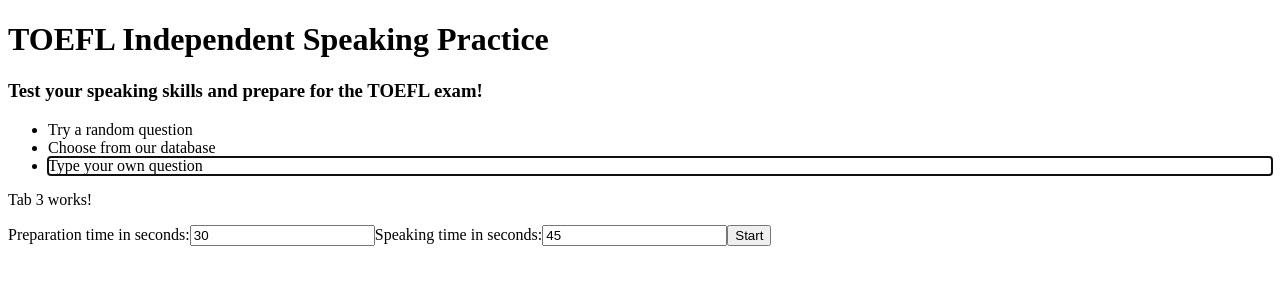
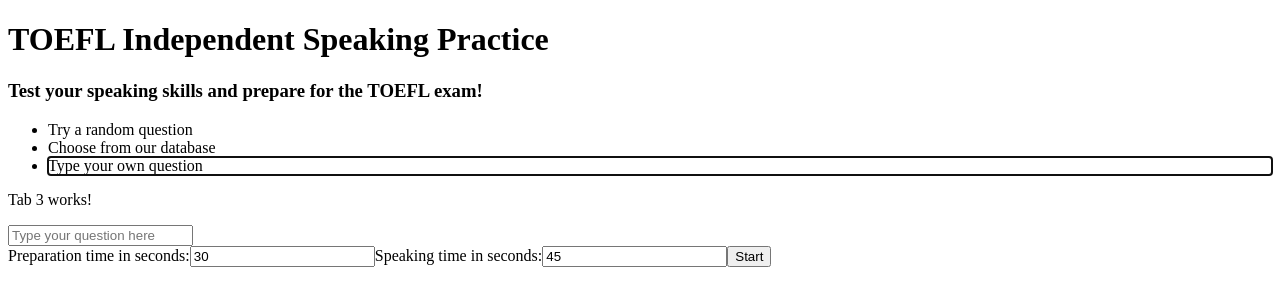
Before and after one commit to hummus-erectus/toeflApp, a React (Vite) app: page / in a window 1280 px wide. Both pictures are taken after a click on the element 640 px from the left and 164 px from the top of the page. Shown: the top 306 px of the page. Built offline with nearby package versions, Linux system fonts and the light colour scheme.

Commit message:
Tabs separate from form

```diff
--- a/src/Components/CustomizeForm.jsx
+++ b/src/Components/CustomizeForm.jsx
@@ -19,7 +19,7 @@ export default function CustomizeForm (props) {
     }
 
     return(
-        <form onSubmit={handleSubmit}>
+    <form onSubmit={handleSubmit}>
         <label>
             Preparation time in seconds:
             <input
--- a/src/Components/StartScreen.jsx
+++ b/src/Components/StartScreen.jsx
@@ -3,6 +3,14 @@ import { Tab, Tabs, TabList, TabPanel } from "react-tabs";
 import CustomizeForm from './CustomizeForm'
 
 export default function StartScreen(props) {
+    const [customQuestion, setCustomQuestion] = React.useState("")
+
+    const [questionSourceType, setQuestionSourceType] = React.useState(0)
+
+    function handleCustomQuestionChange(event) {
+        setCustomQuestion(event.target.value)
+        console.log(customQuestion)
+    }
 
 
     return(
@@ -10,7 +18,7 @@ export default function StartScreen(props) {
             <h1> TOEFL Independent Speaking Practice</h1>
             <h3> Test your speaking skills and prepare for the TOEFL exam!</h3>
             <div className='start--question-type'>
-                <Tabs className="Tabs">
+                <Tabs className="Tabs" onSelect={(index) => setQuestionSourceType(index)}>
                     <TabList>
                         <Tab>Try a random question</Tab>
                         <Tab>Choose from our database</Tab>
@@ -24,6 +32,14 @@ export default function StartScreen(props) {
                     </TabPanel>
                     <TabPanel>
                         <p>Tab 3 works!</p>
+                        <input
+                            type="text"
+                            placeholder="Type your question here"
+                            // className="form--input"
+                            name="customText"
+                            value={customQuestion}
+                            onChange={handleCustomQuestionChange}
+                        />
                     </TabPanel>
                 </Tabs>
             </div>
```
